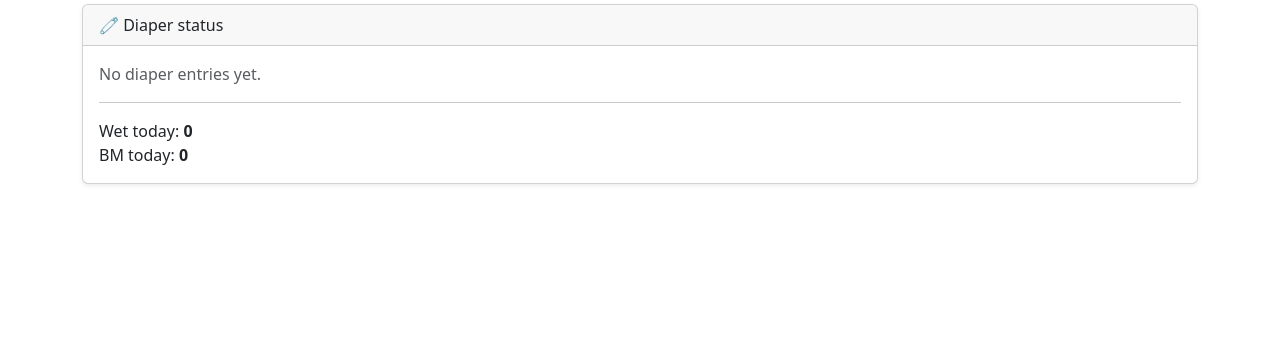
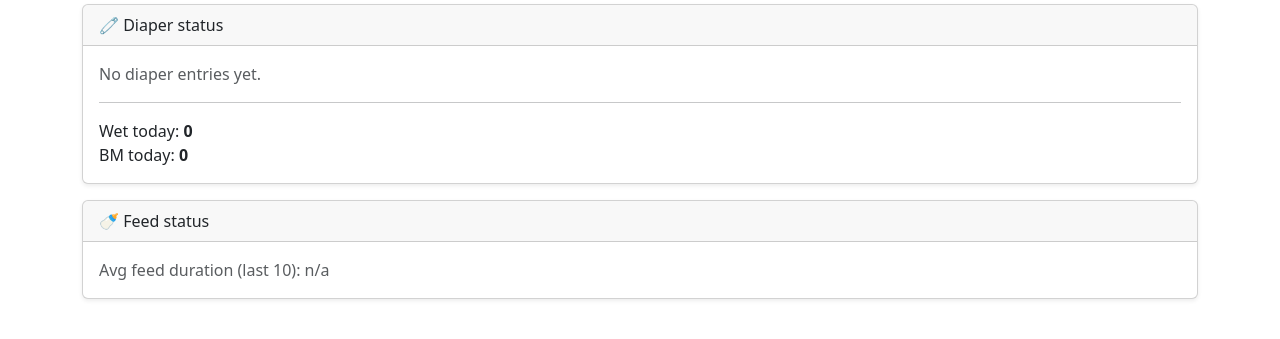
Before and after one commit to supersaiyoon/eli-care-log, a Flask app: page / in a window 1280 px wide. Shown: the part 204-543 px from the top of the page. Run offline with Flask 3, Linux system fonts and the light colour scheme; parts of the project's set-up code (start-up, migrations or seed data) failed here and were passed over.

Commit message:
Show average feed duration for last 10 completed feeds on dashboard

```diff
--- a/app.py
+++ b/app.py
@@ -1,12 +1,12 @@
 # stdlib
-from datetime import datetime, time
+from datetime import datetime, time, timedelta
 import os
 
 # Third-party
 from flask import Flask, render_template
 
 # Local
-from models import db, Diaper
+from models import db, Diaper, Feed
 from routes.diaper_routes import init_diaper_routes
 from routes.feed_routes import init_feed_routes
 from routes.medication_routes import init_medication_routes
@@ -110,7 +110,7 @@ def register_routes(app):
                 return "BM"
             return "Unknown"
 
-        # Last diaper
+        # Diaper stats for dashboard
         last_diaper = (
             Diaper.query
             .order_by(Diaper.dt.desc())
@@ -141,6 +141,33 @@ def register_routes(app):
             .count()
         )
 
+        # Avg feed duration (last 10 completed feeds) for dashboard
+        recent_feeds = (
+            Feed.query
+            .filter(Feed.end_time.isnot(None))
+            .order_by(Feed.date.desc(), Feed.feed_num.desc())
+            .limit(10)
+            .all()
+        )
+
+        durations_min = []
+        for f in recent_feeds:
+            start_dt = datetime.combine(f.date, f.start_time)
+            end_dt = datetime.combine(f.date, f.end_time)
+
+            # Handle feed crossing midnight
+            if end_dt <= start_dt:
+                end_dt += timedelta(days=1)
+
+            minutes = int((end_dt - start_dt).total_seconds() // 60)
+            durations_min.append(minutes)
+
+        avg_feed_duration_min = None
+
+        if durations_min:
+            avg_feed_duration_min = sum(durations_min) // len(durations_min)
+
+
         return render_template(
             "dashboard.html",
             last_diaper=last_diaper,
@@ -148,6 +175,7 @@ def register_routes(app):
             last_diaper_type=last_diaper_type,
             wet_count=wet_count,
             bm_count=bm_count,
+            avg_feed_duration_min=avg_feed_duration_min,
         )
 
 
--- a/templates/dashboard.html
+++ b/templates/dashboard.html
@@ -1,6 +1,7 @@
 {% extends "base.html" %}
 {% block body %}
     <h3 class="mb-3">Dashboard</h3>
+    <div class="vstack gap-3">
         <div class="card shadow-sm">
             <div class="card-header">
                 🧷 Diaper status
@@ -30,4 +31,19 @@
                 </div>
             </div>
         </div>
+
+        <div class="card shadow-sm">
+            <div class="card-header">
+                🍼 Feed status
+            </div>
+
+            <div class="card-body">
+                {% if avg_feed_duration_min is not none %}
+                    <div>Avg feed duration (last 10): <strong>{{ avg_feed_duration_min | minutes_to_hhmm }}</strong></div>
+                {% else %}
+                    <div class="text-muted">Avg feed duration (last 10): n/a</div>
+                {% endif %}
+            </div>
+        </div>
+    </div>
 {% endblock %}
```
Lines whose indentation alone changed are shown as unchanged.
